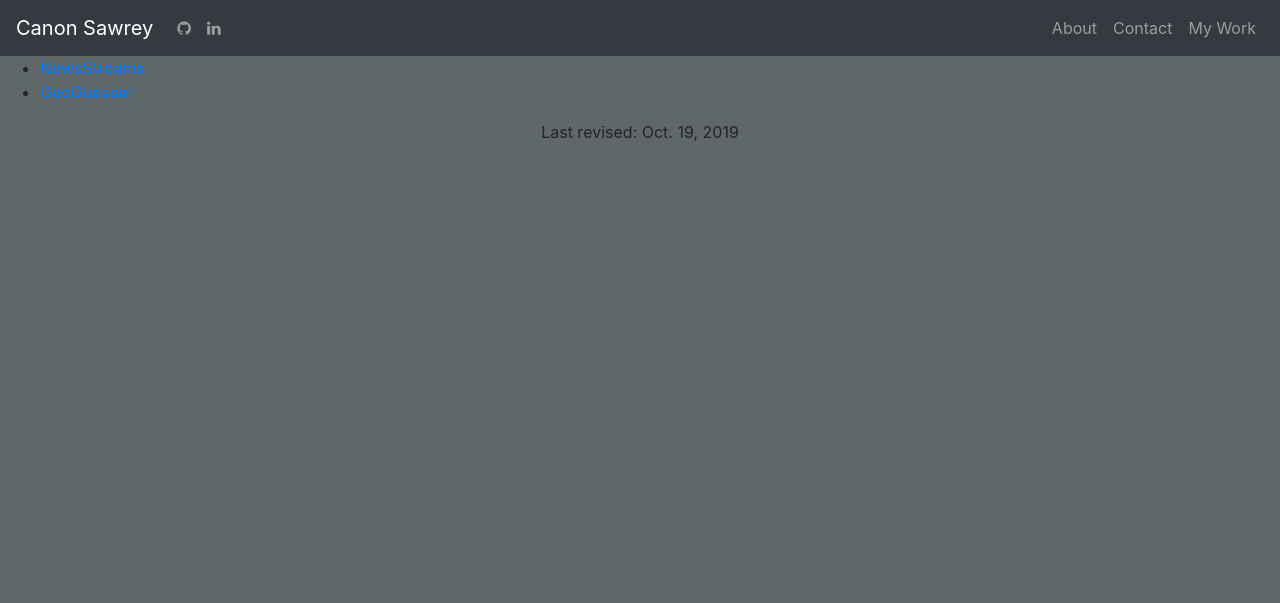
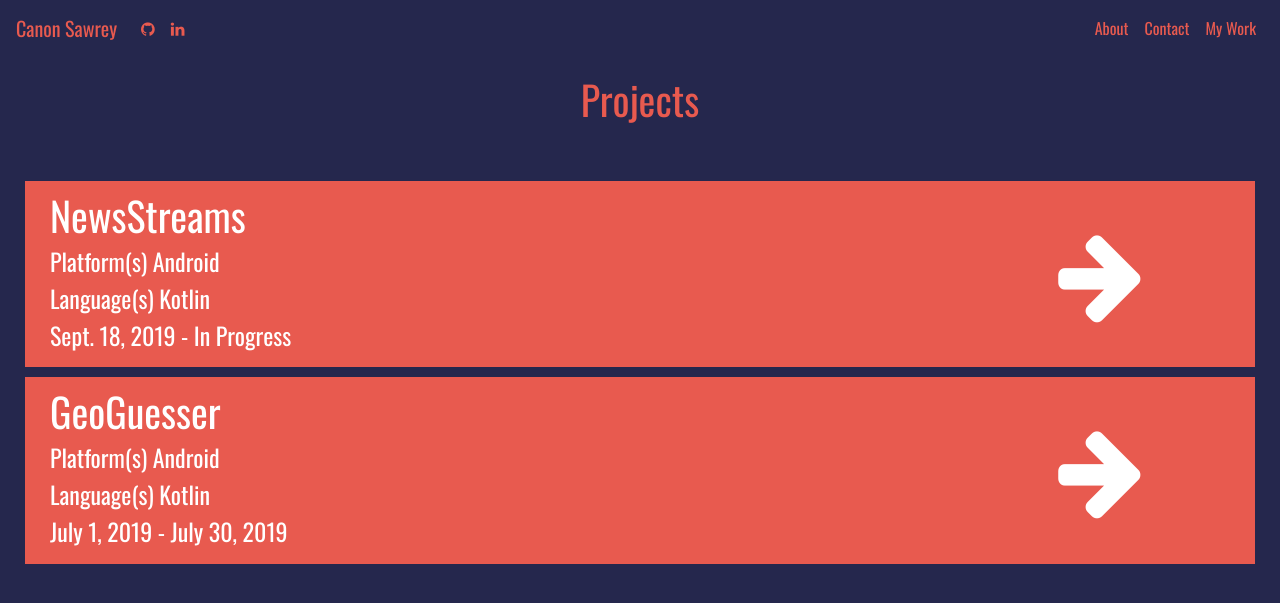
Before and after one commit to canonsawrey/Portfolio-Website, a Django app: page /projects/ in a window 1280 px wide. Shown: the top 603 px of the page. Run offline with Django 3.2, Linux system fonts and the light colour scheme; data comes from the database, SQL or seed files in the repository; both versions use the stored data as it was after the commit; some libraries are stand-ins or nearby versions.

Commit message:
Coloring done

```diff
--- a/home/forms.py
+++ b/home/forms.py
@@ -6,7 +6,3 @@ class ContactForm(forms.Form):
     last_name = forms.CharField(required=True)
     email = forms.EmailField(required=True)
     content = forms.CharField(required=True, widget=forms.Textarea())
-
-    def __init__(self):
-        super(ContactForm, self).__init__()
-        self.fields['content'].label = "Message"
--- a/home/templates/home/thanks.html
+++ b/home/templates/home/thanks.html
@@ -7,9 +7,6 @@
 <!-- CSS -->
 {% load static %}
 <link rel="stylesheet" href="{% static 'home/style.css' %}">
-
-    <div>
-        <br>
 <h1 class="simple-message">
     Thank you!
 </h1>
@@ -18,5 +15,4 @@
     I will be in touch shortly.
 </h3>
 
-    </div>
 {% endblock content %}
--- a/home/views.py
+++ b/home/views.py
@@ -6,7 +6,7 @@ from django.core.mail import send_mail
 
 def home(request):
     if request.method == 'POST':
-        form = ContactForm(request.POST)
+        form = ContactForm(data=request.POST)
 
         if form.is_valid():
 
--- a/projects/models.py
+++ b/projects/models.py
@@ -11,6 +11,9 @@ class Project(models.Model):
     start_date = models.DateField()
     end_date = models.DateField(null=True, blank=True)
     github_link = models.CharField(null=True, blank=True, max_length=100)
+    platforms = models.CharField(max_length=100)
+    languages = models.CharField(max_length=100)
+    blurb = models.TextField()
 
 
 class DescriptionItem(models.Model):
--- a/projects/static/projects/style.css
+++ b/projects/static/projects/style.css
@@ -1,5 +1,37 @@
-.center {
-  margin: auto;
-  width: 50%;
-  padding: 10px;
+
+#top-spacer {
+    margin-top: 75px;
+    color: #e85a4f;
+
 }
+
+.row {
+    margin: 50px;
+    color: #fff;
+}
+
+.project {
+    padding: 10px;
+    margin: 10px;
+    background-color: #e85a4f;
+    color: #fff;
+}
+
+.arrow {
+    color: #fff;
+    font-size: 100px;
+    width: 100%;
+    height: 100%;
+}
+
+.arrow:hover {
+    color: #25274d;
+}
+
+.subtitle {
+    color: #464866;
+}
+
+.project-detail {
+    margin-top: 25px;
+}
--- a/projects/templates/projects/index.html
+++ b/projects/templates/projects/index.html
@@ -1,17 +1,46 @@
 {% extends "base.html" %}
 
+{% block content %}
+
 {% load static %}
+<link rel="stylesheet"href="{% static 'projects/style.css' %}">
+<div class="container-fluid">
+    <div class="row" id="top-spacer">
+        <div class="col">
+            <h1 class="text-center">Projects</h1>
+        </div>
+    </div>
+    {% if project_list %}
 
-<link rel="stylesheet"href="{% static 'projects/style.css' %}">
+        {% for project in project_list %}
+            <div class="row project">
+                <div class="col-sm-10">
+                        <div >
+                            <h1>{{ project.title }}</h1>
+                            <h4>Platform(s) {{ project.platforms }}</h4>
+                            <h4>Language(s) {{ project.languages }}</h4>
+                            {% if project.end_date is None %}
+                                <h4>{{ project.start_date }} - In Progress</h4>
+                            {% else %}
+                                <h4>{{ project.start_date }} - {{ project.end_date }}</h4>
+                            {% endif %}
+                        </div>
+                </div>
+                <div class="col-sm-2">
+                    <a class="arrow" href="{% url 'projects:detail' project.id %}">
+                        <i class="fa fa-arrow-right"></i>
+                    </a>
+                </div>
 
-{% block content %}
-    {% if project_list %}
-        <ul>
-        {% for project in project_list %}
-            <li><a href="{% url 'projects:detail' project.id %}">{{ project.title }}</a></li>
-        {% endfor %}
-        </ul>
+            </div>
+       {% endfor %}
+
     {% else %}
-        <p>No projects are available!</p>
+        <div class="row">
+            <div class="col">
+                <p>No projects are available!</p>
+            </div>
+        </div>
     {% endif %}
+</div>
 {% endblock content %}
--- a/static/personal_website/base.css
+++ b/static/personal_website/base.css
@@ -3,5 +3,19 @@ footer {
 }
 
 html, body {
-    background-color: #5f6769;
+    background-color: #25274d;
+    font-family: 'Oswald', sans-serif !important;
+    color: #fff;
 }
+
+.navbar-custom .nav-item,
+.navbar-custom .nav-link {
+    color: #e85a4f;
+}
+
+/* change the color of active or hovered links */
+.navbar-custom .nav-item.active .nav-link,
+.navbar-custom .nav-item:hover .nav-link,
+.navbar-custom .nav-item:hover {
+    color: #fff;
+}
--- a/templates/personal_website/base.html
+++ b/templates/personal_website/base.html
@@ -8,6 +8,8 @@
         <!-- Styling stuff -->
         <!-- Bootstrap  -->
         <link rel="stylesheet" href="https://stackpath.bootstrapcdn.com/bootstrap/4.3.1/css/bootstrap.min.css" integrity="sha384-ggOyR0iXCbMQv3Xipma34MD+dH/1fQ784/j6cY/iJTQUOhcWr7x9JvoRxT2MZw1T" crossorigin="anonymous">
+        <!-- Font -->
+        <link href='http://fonts.googleapis.com/css?family=Oswald:400,300,700' rel='stylesheet' type='text/css'>
         <!--Github and Linkedin icons-->
         <link rel="stylesheet" href="https://cdnjs.cloudflare.com/ajax/libs/font-awesome/4.7.0/css/font-awesome.min.css">
         {% load static %}
@@ -19,8 +21,8 @@
 
     <body>
         <header>
-            <nav class="navbar navbar-expand-sm static-top navbar-dark bg-dark">
-                <a class="navbar-brand" href="{% url 'home:home' %}">Canon Sawrey</a>
+            <nav class="navbar navbar-expand-sm fixed-top navbar-custom">
+                <a class="navbar-brand nav-item" href="{% url 'home:home' %}">Canon Sawrey</a>
                 <button class="navbar-toggler" type="button" data-toggle="collapse" data-target="#navbarNav" aria-controls="navbarNav" aria-expanded="false" aria-label="Toggle navigation">
                     <span class="navbar-toggler-icon"></span>
                 </button>
@@ -60,7 +62,7 @@
         <script src="https://unpkg.com/bootstrap-material-design@4.1.1/dist/js/bootstrap-material-design.js" integrity="sha384-CauSuKpEqAFajSpkdjv3z9t8E7RlpJ1UP0lKM/+NdtSarroVKu069AlsRPKkFBz9" crossorigin="anonymous"></script>
     </body>
 
-    <footer>
-        Last revised: Oct. 19, 2019
-    </footer>
+<!--    <footer>-->
+<!--        Last revised: Oct. 19, 2019-->
+<!--    </footer>-->
 </html>
```
Also changed, not shown: home/static/home/style.css (+13 -17 lines), home/templates/home/home.html (+4 -4 lines), projects/templates/projects/detail.html (+31 -16 lines), db.sqlite3, projects/migrations/0006_auto_20191019_2147.py (added), projects/migrations/0007_project_blurb.py (added), projects/migrations/0008_auto_20191019_2240.py (added). Lines whose indentation alone changed are shown as unchanged.
